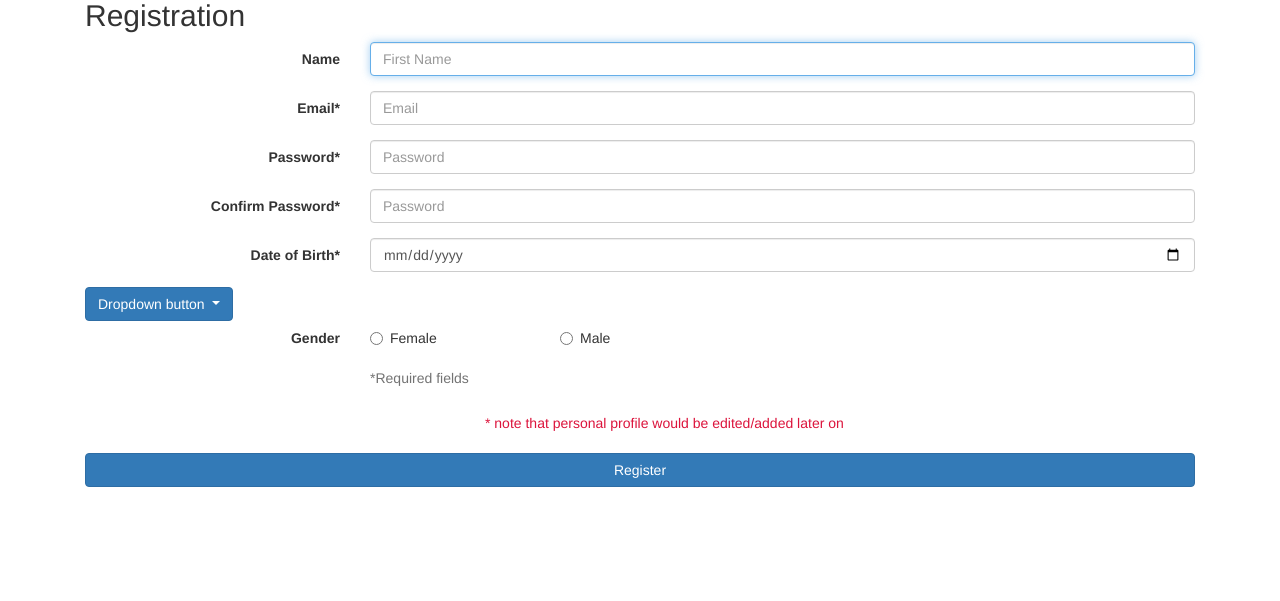
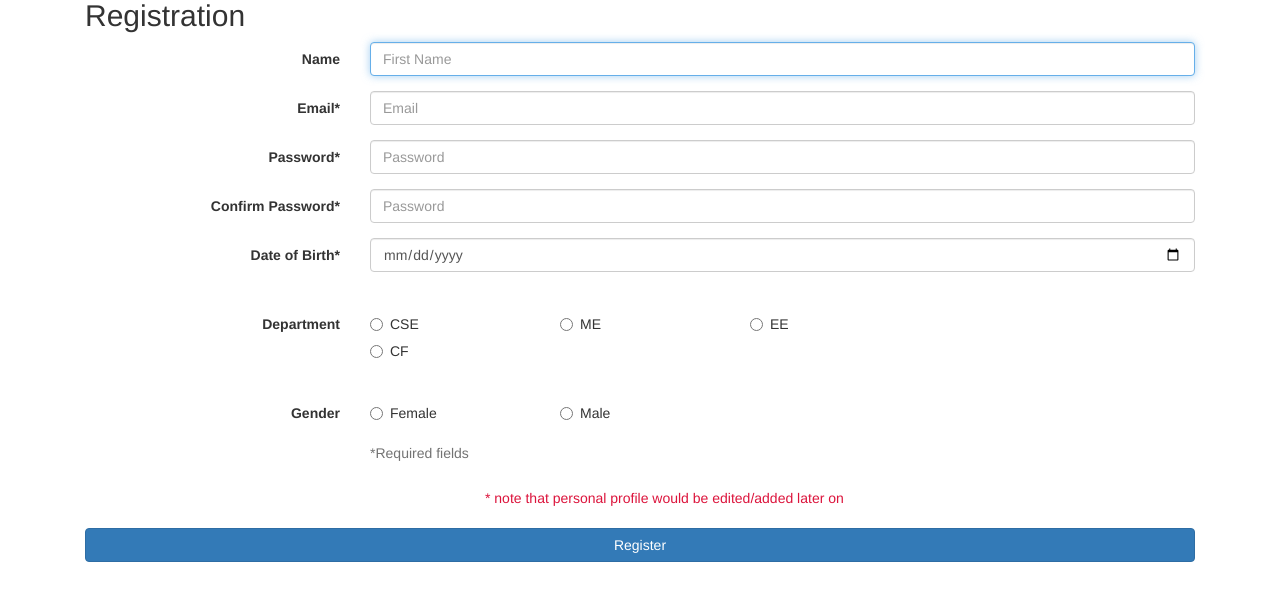
Before and after one commit to SoumyaDandapat/Faculty-Portal, a Flask app: page /register in a window 1280 px wide; the page is wider, and only the part inside the window is pictured. Shown: the part 103-704 px from the top of that part. Run offline with Flask 2, Linux system fonts and the light colour scheme; parts of the project's set-up code (start-up, migrations or seed data) failed here and were passed over; some libraries are stand-ins or nearby versions.

Commit message:
basic registration complete

```diff
--- a/database/nosql.py
+++ b/database/nosql.py
@@ -31,10 +31,10 @@ class nosql:
         ans=self.pprofile.find_one(input,what)
         return ans
 
-    def get_data(self,input):
-        ans=self.pprofile.find_one(input,{"_id":0,"eid":0})
-        # ans=self.cursor_to_list(ans)
-        return ans
+    # def get_data(self,input):
+    #     ans=self.pprofile.find_one(input,{"_id":0,"eid":0})
+    #     # ans=self.cursor_to_list(ans)
+    #     return ans
 
 #get public list
     def check_mail(self,input):
--- a/server.py
+++ b/server.py
@@ -8,7 +8,7 @@ app = Flask(__name__)
 pobj= None
 nobj=None
 app.secret_key = 'qwertyuiopqazwsx'
-uneditable_content_personal=["","_id","eid","name","dept"]
+uneditable_content_personal=["","_id","eid","name","department"]
 private_content={"_id":0,"eid":0}
 
 
@@ -30,7 +30,7 @@ def filter_dictionary_personal_profile(old,new_html):
     uns={}
     upd={}
     for o in old:
-        if o not in new:
+        if o not in new and o not in uneditable_content_personal:
             uns[o]=1
             continue
 
@@ -94,7 +94,7 @@ def register_page():
         input=request.form.to_dict()
         eid=pobj.insert(data=input)
         if(eid!=-1):
-            nobj.insert_data({"eid":eid,"name":input["name"],"contact":input["contact"],"department":input["dept"]})
+            nobj.insert_data({"eid":eid,"name":input["name"],"email":input["email"],"department":input["dept"]})
             return render_template("registration_successfull.html",eid=str(eid))
         else:
             return redirect(url_for("register_page"))
@@ -123,7 +123,7 @@ def personal_profile():
         if request.method=="GET":
             query={"eid":eid}
             result=nobj.get_data(query,private_content)
-            return render_template("personal_profile.html",dict=result)
+            return render_template("personal_profile.html",dict=result,eid=eid)
         else:
             query={"eid":eid}
             result=nobj.get_data(query,private_content)
--- a/templates/dashboard.html
+++ b/templates/dashboard.html
@@ -10,7 +10,7 @@
     <div class="container">
             <div class="row">
                     <div class="col-lg-9">
-                            <div class="well col-lg-4">Leave days left this year {{thisyear}}</div>
+                            <div class="well col-lg-4">Leave days left this year:  {{thisyear}}</div>
                         </div>
                 <div class="col-lg-3">
                 <div class="panel panel-info">
--- a/templates/public_list.html
+++ b/templates/public_list.html
@@ -23,10 +23,10 @@
                                 {{i["name"]}}
                             </div>
                             <div class="col-md-3">
-                                {{i["contact"]}}
+                                {{i["email"]}}
                             </div>
                             <div class="col-md-3">
-                                    {{i["dept"]}}
+                                    {{i["department"]}}
                                 </div>
 
                         </div>
--- a/templates/register.html
+++ b/templates/register.html
@@ -41,7 +41,7 @@
         <div class="form-group">
             <label for="email" class="col-sm-3 control-label">Email* </label>
             <div class="col-sm-9">
-                <input type="email" id="contact" name="contact" placeholder="Email" class="form-control"  required>
+                <input type="email" id="email" name="email" placeholder="Email" class="form-control"  required>
             </div>
         </div>
         <div class="form-group">
@@ -63,8 +63,36 @@
                 <input type="date" id="birthDate" class="form-control" name="dob" required>
             </div>
         </div>
-
-        <div class="dropdown">
+        <br>
+        <div class="form-group">
+                <label class="control-label col-sm-3">Department</label>
+                <div class="col-sm-6">
+                    <div class="row">
+                        <div class="col-sm-4">
+                            <label class="radio-inline">
+                                <input type="radio" id="femaleRadio" name="dept" value="CSE">CSE
+                            </label>
+                        </div>
+                        <div class="col-sm-4">
+                            <label class="radio-inline">
+                                <input type="radio" id="maleRadio" name="dept" value="ME" >ME
+                            </label>
+                        </div>
+                        <div class="col-sm-4">
+                                <label class="radio-inline">
+                                    <input type="radio" id="femaleRadio" name="dept" value="FE">EE
+                                </label>
+                        </div>
+                        <div class="col-sm-4">
+                                <label class="radio-inline">
+                                    <input type="radio" id="femaleRadio" name="dept" value="CF">CF
+                                </label>
+                            </div>
+                    </div>
+                </div>
+            </div>
+            <br>
+        <!-- <div class="dropdown">
             <button type="button" class="btn btn-primary dropdown-toggle" data-toggle="dropdown">
               Dropdown button
             </button>
@@ -74,7 +102,8 @@
                 <input type="button" name="dept" value="EE"></type>
                 <input type="button" name="dept" value="ME"></type>
             </div>
-        </div>
+        </div>  -->
+
         <div class="form-group">
             <label class="control-label col-sm-3">Gender</label>
             <div class="col-sm-6">
```
Also changed, not shown: database/psql.py (+16 -12 lines), templates/personal_profile.html (+20 -6 lines), templates/public_profile.html (+12 -7 lines).
